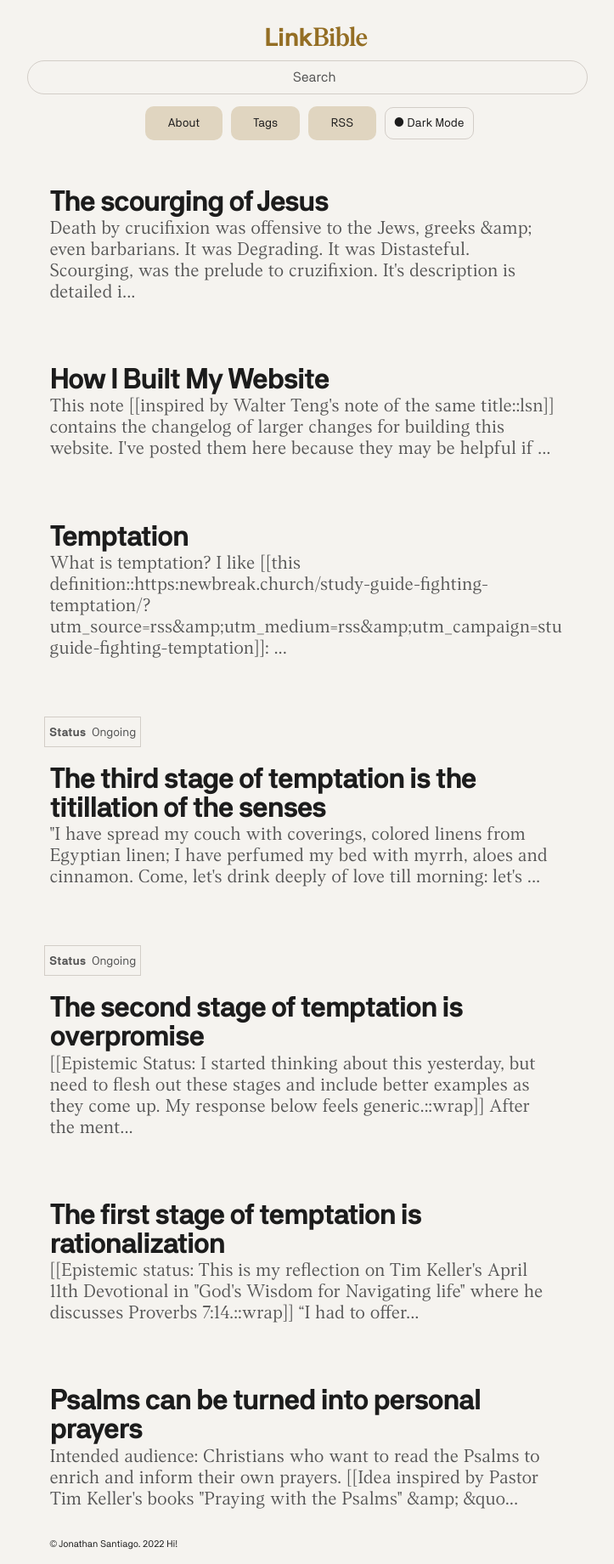
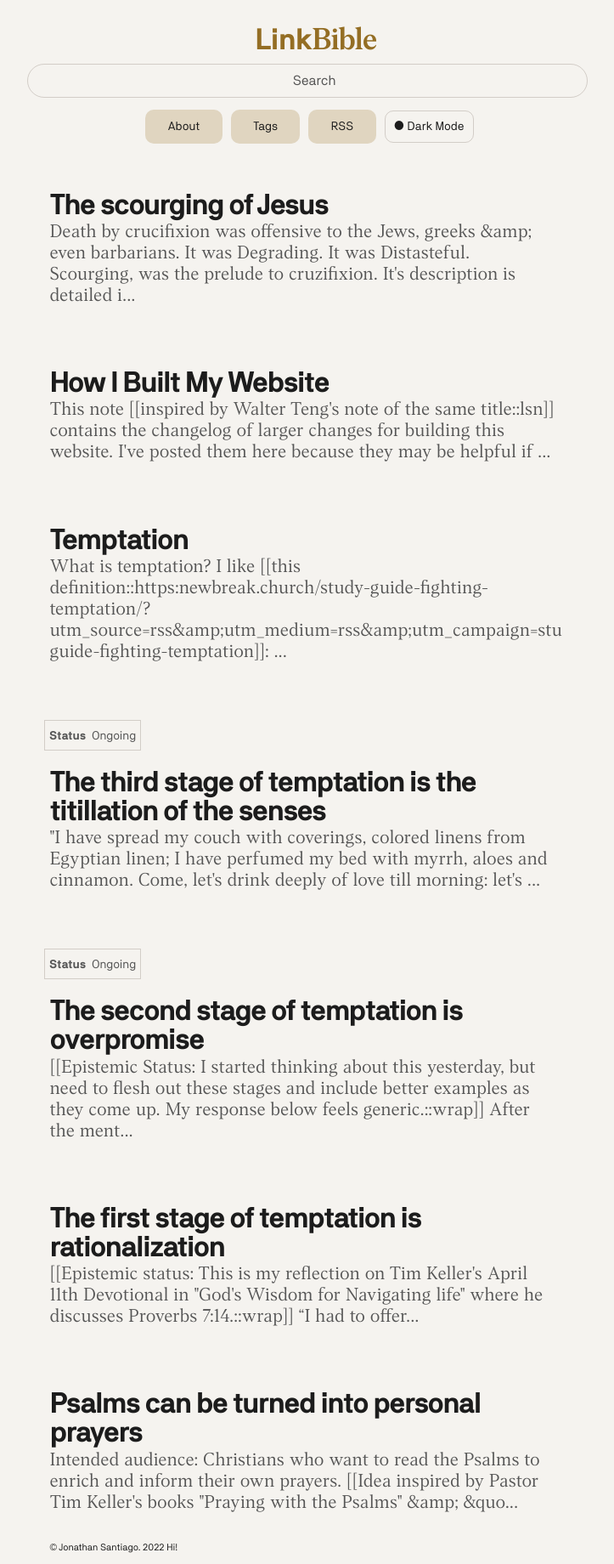
Before and after one commit to jsantiago611/digital-garden-master, a Jekyll site: the page built from index.md, in a window 1280 px wide. Shown: the whole page at 85% size, without its empty margins (278-1001 px from the left). Built offline with Jekyll 4.4.1, drawn with Linux system fonts in a browser that asks for light colours.

Commit message:
site title size adjustment
bigger

```diff
--- a/assets/css/Style.css
+++ b/assets/css/Style.css
@@ -1894,7 +1894,7 @@ border-bottom: 1px solid var(--c-card-border);*/
 .site-heading-ltr a {
     text-decoration: none;
     font-weight: 700;
-    font-size: 20px;
+    font-size: 30px;
     font-family: var(--header);
     box-shadow: none;
     line-height: .9;
@@ -1906,13 +1906,13 @@ border-bottom: 1px solid var(--c-card-border);*/
 
 @media(min-width: 300px)and (max-width: 1069px) {
 	 .site-heading-ltr a {
-	font-size: calc(20px + (30 - 20) * ( 100vw - 300px) / (1070 - 300));
+	font-size: calc(30px + (35 - 30) * ( 100vw - 300px) / (1070 - 300));
 	}
 }
 
 @media(min-width: 1070px) {
 	 .site-heading-ltr a {
-		font-size: 30px
+		font-size: 35px
 	}
 }
 
```
